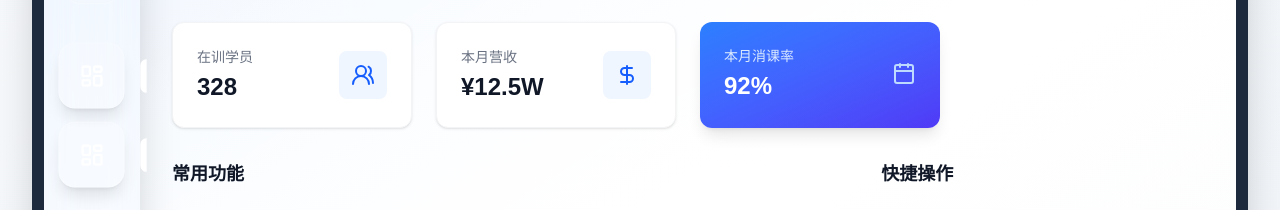
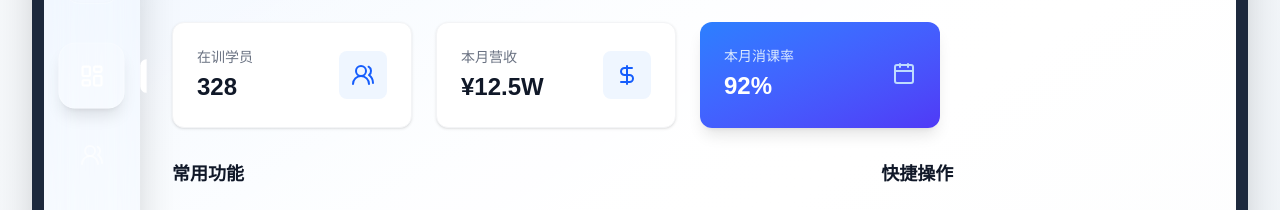
Before and after one commit to MatuX-ai/edu-proto, a Next.js app: page /institution-dashboard in a window 1280 px wide. Shown: the part 854-1064 px from the top of the page. Built offline with nearby package versions, Linux system fonts and the light colour scheme.

Commit message:
fix: 修复侧边栏重复ID问题，添加菜单切换事件监听

```diff
--- a/app/institution-dashboard/config/institution-config.ts
+++ b/app/institution-dashboard/config/institution-config.ts
@@ -49,13 +49,13 @@ export const institutionConfigs: Record<InstitutionType, InstitutionConfig> = {
     bannerImage: '/images/hero-bg.jpg',
     themeColor: 'blue',
     sidebarItems: [
-      ...commonSidebarItems.slice(0, 1),
       { id: 'dashboard', label: '仪表盘', icon: LayoutDashboard, pageType: 'dashboard' },
       { id: 'leads', label: '招生线索', icon: Users2, pageType: 'table' },
       { id: 'schedule', label: '智能排课', icon: Calendar, pageType: 'form' },
       { id: 'settlement', label: '课时结算', icon: DollarSign, pageType: 'stats' },
       { id: 'live', label: '直播授课', icon: Monitor, pageType: 'live' },
-      ...commonSidebarItems.slice(1),
+      { id: 'reports', label: '数据报表', icon: BarChart3 },
+      { id: 'settings', label: '系统设置', icon: Settings },
     ],
     mockData: {
       leads: {
@@ -120,7 +120,7 @@ export const institutionConfigs: Record<InstitutionType, InstitutionConfig> = {
     bannerImage: '/images/stem-collaboration.jpg',
     themeColor: 'green',
     sidebarItems: [
-      ...commonSidebarItems.slice(0, 1),
+      { id: 'dashboard', label: '控制台', icon: LayoutDashboard },
       { id: 'stem-courses', label: '课程管理', icon: BookOpen, pageType: 'form' },
       { id: 'student-participation', label: '学生参与', icon: Users2, pageType: 'stats' },
       { id: 'portfolio-gallery', label: '作品库', icon: FileText, pageType: 'table' },
@@ -229,13 +229,14 @@ export const institutionConfigs: Record<InstitutionType, InstitutionConfig> = {
     bannerImage: '/images/tech-stack.jpg',
     themeColor: 'orange',
     sidebarItems: [
-      ...commonSidebarItems.slice(0, 1),
+      { id: 'dashboard', label: '控制台', icon: LayoutDashboard },
       { id: 'stem-auxiliary', label: 'STEM辅修中心', icon: Cpu, pageType: 'skill-wallet' },
       { id: 'industry-coop', label: '产学研合作', icon: Briefcase, pageType: 'kanban' },
       { id: 'incubator', label: '创业孵化器', icon: Lightbulb, pageType: 'form' },
       { id: 'training-base', label: '实训基地', icon: Monitor, pageType: 'digital-twin' },
       { id: 'patents', label: '专利管理', icon: FileText, pageType: 'table' },
-      ...commonSidebarItems.slice(1),
+      { id: 'reports', label: '数据报表', icon: BarChart3 },
+      { id: 'settings', label: '系统设置', icon: Settings },
     ],
     mockData: {
       patents: {
@@ -279,13 +280,14 @@ export const institutionConfigs: Record<InstitutionType, InstitutionConfig> = {
     bannerImage: '/images/hero-bg.jpg',
     themeColor: 'indigo',
     sidebarItems: [
-      ...commonSidebarItems.slice(0, 1),
+      { id: 'dashboard', label: '控制台', icon: LayoutDashboard },
       { id: 'stem-competitions', label: 'STEM 赛事管理', icon: Trophy, pageType: 'kanban' },
       { id: 'awards-evaluation', label: '评选表彰系统', icon: AwardIcon, pageType: 'form' },
       { id: 'quality-monitoring', label: '质量监测大屏', icon: TrendingUp, pageType: 'stats' },
       { id: 'schools', label: '学校名录', icon: Building2, pageType: 'table' },
       { id: 'resource-allocation', label: '资源均衡配置', icon: MapPin, pageType: 'stats' },
-      ...commonSidebarItems.slice(1),
+      { id: 'reports', label: '数据报表', icon: BarChart3 },
+      { id: 'settings', label: '系统设置', icon: Settings },
     ],
     mockData: {
       schools: {
--- a/app/institution-dashboard/page.tsx
+++ b/app/institution-dashboard/page.tsx
@@ -1,6 +1,6 @@
 'use client';
 
-import { useState } from 'react';
+import { useState, useEffect } from 'react';
 import { Briefcase, School, GraduationCap, Landmark } from 'lucide-react';
 import { motion, AnimatePresence } from 'framer-motion';
 import DashboardLayout from './components/dashboard-layout';
@@ -48,6 +48,20 @@ const institutionTypes = [
 
 export default function InstitutionDashboardPage() {
   const [activeTab, setActiveTab] = useState<'training' | 'k12' | 'vocational' | 'education-bureau'>('training');
+  const [activeMenu, setActiveMenu] = useState('dashboard');
+
+  // 监听侧边栏菜单切换事件
+  useEffect(() => {
+    const handleMenuChange = (event: CustomEvent) => {
+      const { menuId, type } = event.detail;
+      if (type === activeTab) {
+        setActiveMenu(menuId);
+      }
+    };
+
+    window.addEventListener('menuChange', handleMenuChange as EventListener);
+    return () => window.removeEventListener('menuChange', handleMenuChange as EventListener);
+  }, [activeTab]);
 
   return (
     <div className="min-h-screen bg-gradient-to-br from-slate-50 to-slate-100">
@@ -117,7 +131,7 @@ export default function InstitutionDashboardPage() {
             className="mt-8"
           >
             {activeTab === 'training' && (
-              <DashboardLayout config={institutionConfigs['training']} activeMenu="dashboard">
+              <DashboardLayout config={institutionConfigs['training']} activeMenu={activeMenu}>
                 <TrainingDashboardPage config={institutionConfigs['training']} />
               </DashboardLayout>
             )}
```
